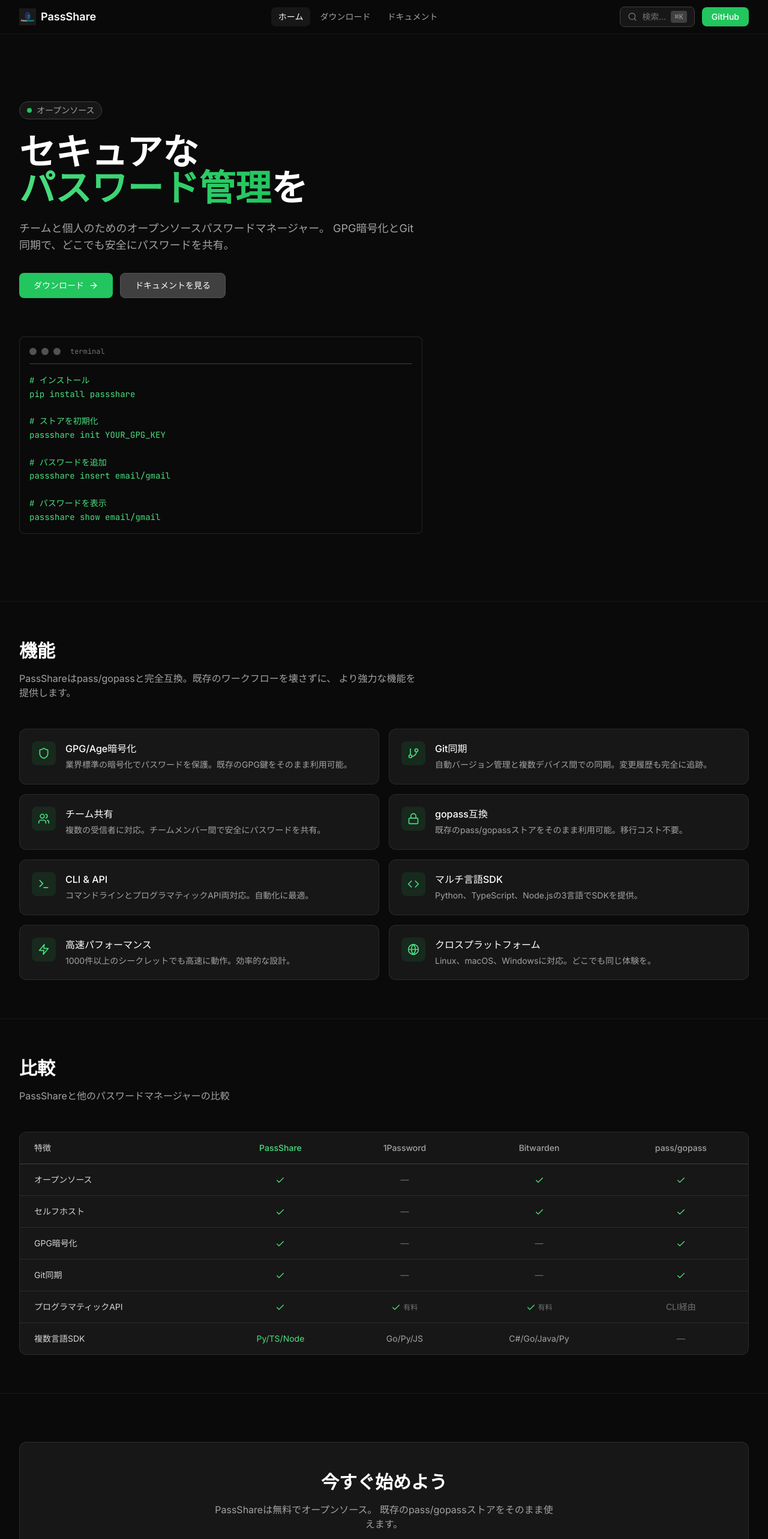
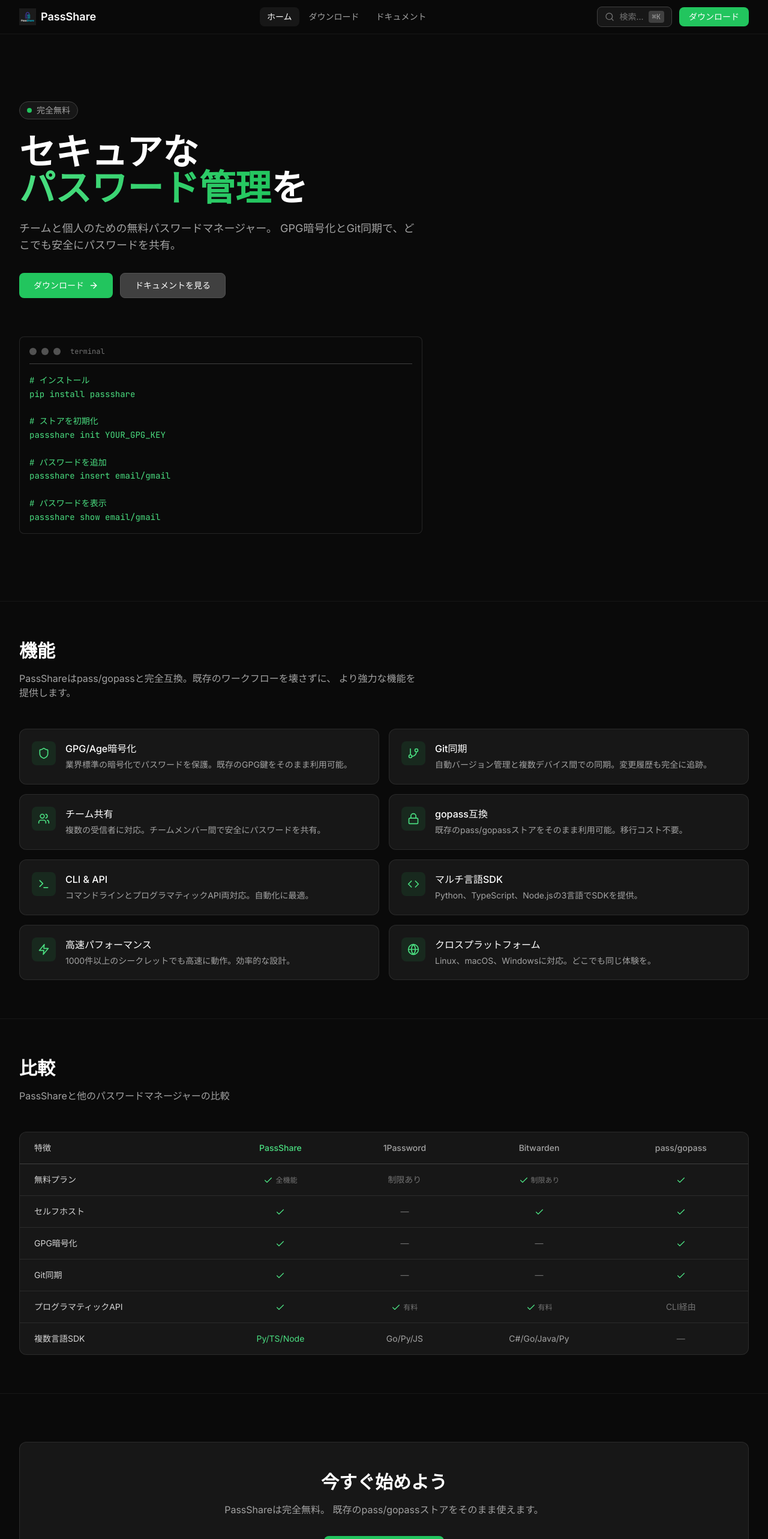
Before and after one commit to AutoDevJapan/PassShare, a React (Vite) app in the folder frontend/: page / in a window 1280 px wide. Shown: the top 2566 px of the page at 60% size. Built offline with nearby package versions, Linux system fonts and the light colour scheme.

Commit message:
Update feature roadmap and UI design guidelines to emphasize the product's free offering; modify Footer and Header components to replace GitHub links with support and download options, and adjust Home page content to highlight the free nature of PassShare.

```diff
--- a/frontend/src/components/Footer.tsx
+++ b/frontend/src/components/Footer.tsx
@@ -45,19 +45,19 @@
             <h3 className="font-medium text-white mb-4">リソース</h3>
             <ul className="space-y-3 text-sm">
               <li>
+                <Link to="/docs" className="text-dark-400 hover:text-white transition-colors">
+                  APIリファレンス
+                </Link>
+              </li>
+              <li>
                 <a
-                  href="https://github.com/bm1314/passshare"
+                  href="https://bm1314.co.jp/support"
                   className="text-dark-400 hover:text-white transition-colors"
                   target="_blank"
                   rel="noopener noreferrer"
                 >
-                  GitHub
+                  サポート
                 </a>
-              </li>
-              <li>
-                <Link to="/docs" className="text-dark-400 hover:text-white transition-colors">
-                  APIリファレンス
-                </Link>
               </li>
             </ul>
           </div>
@@ -84,12 +84,6 @@
         <div className="border-t border-dark-800 mt-10 pt-8 flex flex-col sm:flex-row justify-between items-center gap-4">
           <div className="flex items-center gap-6">
             <a
-              href="https://github.com/bm1314/passshare"
-              className="text-dark-500 hover:text-white transition-colors text-sm"
-            >
-              GitHub
-            </a>
-            <a
               href="https://twitter.com/bm1314"
               className="text-dark-500 hover:text-white transition-colors text-sm"
             >
--- a/frontend/src/components/Header.tsx
+++ b/frontend/src/components/Header.tsx
@@ -52,15 +52,10 @@
               </kbd>
             </button>
 
-            {/* GitHub */}
-            <a
-              href="https://github.com/bm1314/passshare"
-              target="_blank"
-              rel="noopener noreferrer"
-              className="btn btn-primary py-1.5"
-            >
-              GitHub
-            </a>
+            {/* Download CTA */}
+            <Link to="/download" className="btn btn-primary py-1.5">
+              ダウンロード
+            </Link>
           </div>
 
           {/* Mobile Menu Button */}
@@ -93,14 +88,13 @@
                 {link.label}
               </Link>
             ))}
-            <a
-              href="https://github.com/bm1314/passshare"
-              target="_blank"
-              rel="noopener noreferrer"
+            <Link
+              to="/download"
               className="block px-3 py-2 text-sm text-primary-400 hover:text-primary-300"
+              onClick={() => setIsMenuOpen(false)}
             >
-              GitHub
-            </a>
+              ダウンロード
+            </Link>
           </nav>
         </div>
       )}
--- a/frontend/src/pages/Home.tsx
+++ b/frontend/src/pages/Home.tsx
@@ -77,7 +77,7 @@
           <div className="max-w-3xl">
             <div className="inline-flex items-center gap-2 px-3 py-1 rounded-full bg-dark-800 border border-dark-700 text-dark-400 text-sm mb-6">
               <span className="w-2 h-2 rounded-full bg-primary-500"></span>
-              オープンソース
+              完全無料
             </div>
 
             <h1 className="text-4xl md:text-5xl lg:text-6xl font-bold text-white mb-6 leading-tight">
@@ -87,7 +87,7 @@
             </h1>
 
             <p className="text-lg text-dark-400 mb-8 max-w-2xl">
-              チームと個人のためのオープンソースパスワードマネージャー。
+              チームと個人のための無料パスワードマネージャー。
               GPG暗号化とGit同期で、どこでも安全にパスワードを共有。
             </p>
 
@@ -164,10 +164,10 @@
                 </thead>
                 <tbody className="text-dark-300">
                   <tr className="border-b border-dark-700/50">
-                    <td className="py-4 px-6">オープンソース</td>
-                    <td className="text-center py-4 px-6"><Check className="inline h-4 w-4 text-primary-400" /></td>
-                    <td className="text-center py-4 px-6 text-dark-500">—</td>
-                    <td className="text-center py-4 px-6"><Check className="inline h-4 w-4 text-primary-400" /></td>
+                    <td className="py-4 px-6">無料プラン</td>
+                    <td className="text-center py-4 px-6"><Check className="inline h-4 w-4 text-primary-400" /><span className="text-dark-500 text-xs ml-1">全機能</span></td>
+                    <td className="text-center py-4 px-6 text-dark-500">制限あり</td>
+                    <td className="text-center py-4 px-6"><Check className="inline h-4 w-4 text-primary-400" /><span className="text-dark-500 text-xs ml-1">制限あり</span></td>
                     <td className="text-center py-4 px-6"><Check className="inline h-4 w-4 text-primary-400" /></td>
                   </tr>
                   <tr className="border-b border-dark-700/50">
@@ -220,7 +220,7 @@
               今すぐ始めよう
             </h2>
             <p className="text-dark-400 mb-8 max-w-xl mx-auto">
-              PassShareは無料でオープンソース。
+              PassShareは完全無料。
               既存のpass/gopassストアをそのまま使えます。
             </p>
             <Link to="/download" className="btn btn-primary px-8 py-3">
```
Also changed, not shown: 2 other files (tests, documents, lock files or other folders).
